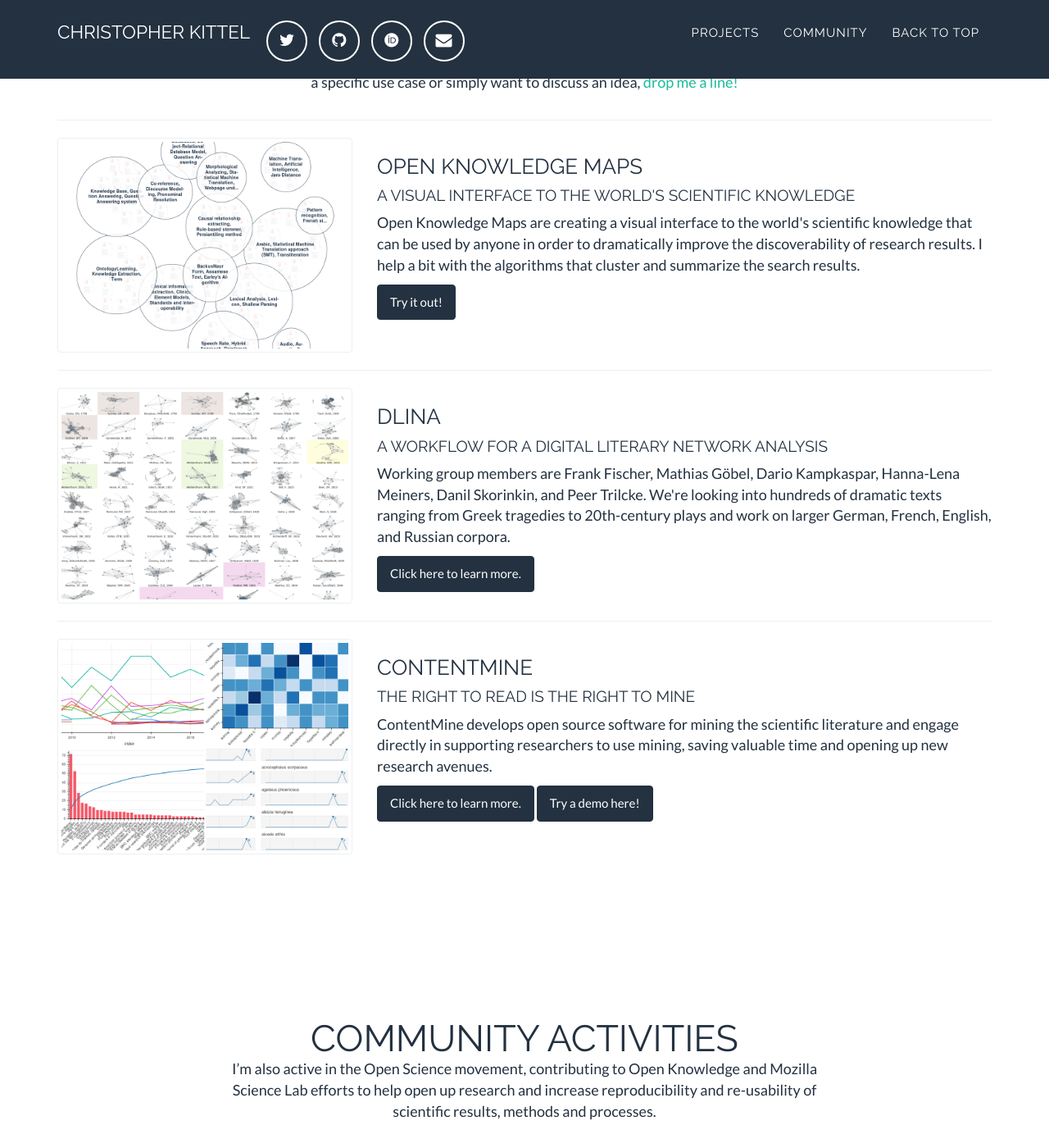
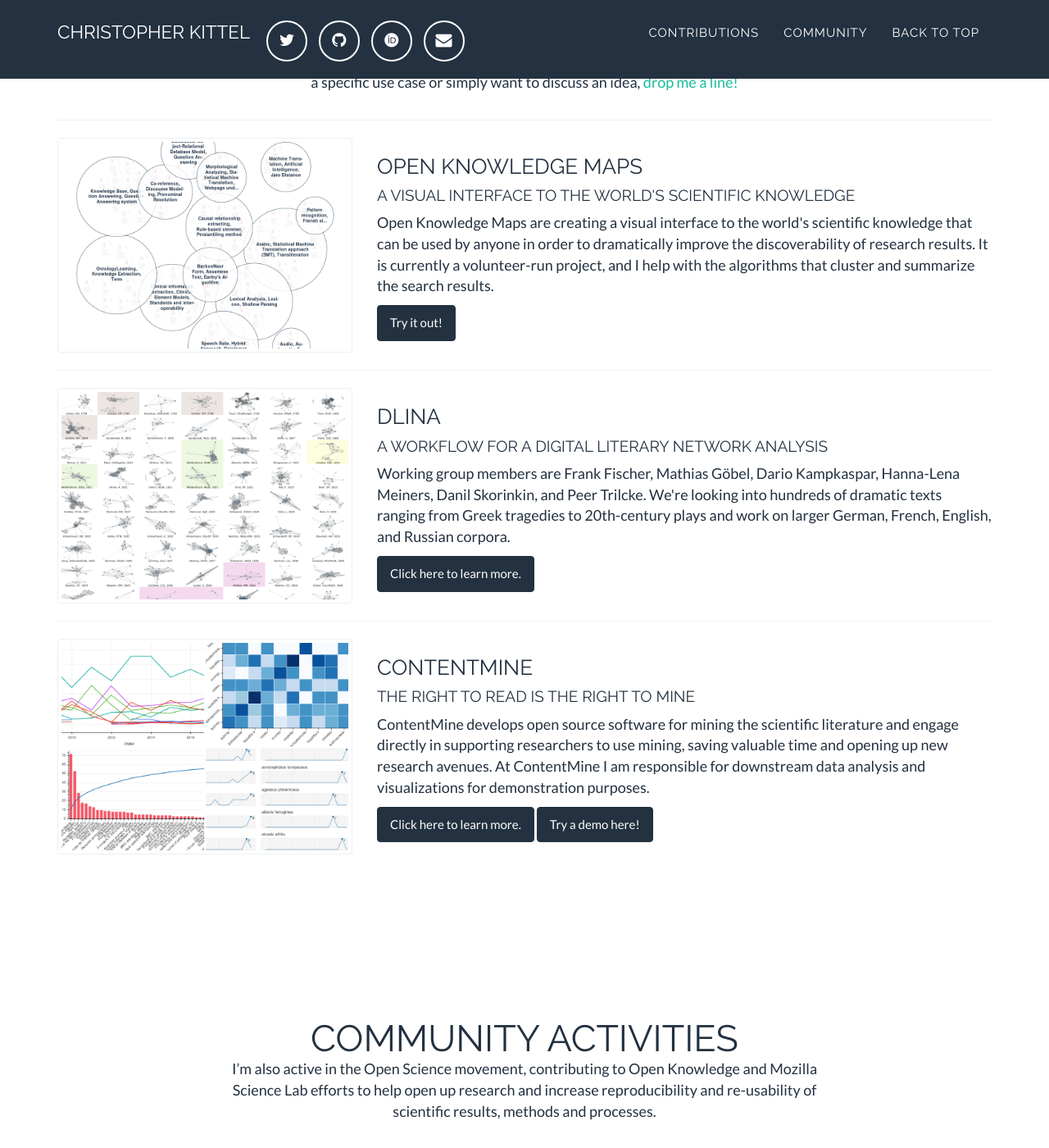
Before and after one commit to chreman/chreman.github.io, a Jekyll site: the page built from index.html, in a window 1280 px wide and 1400 px high, scrolled down 526 px. Shown: the whole window at 82% size. Built offline with Jekyll 4.4.1, drawn with Linux system fonts in a browser that asks for light colours; some web fonts are replaced.

Commit message:
minor changes in wording

```diff
--- a/_includes/projects_grid.html
+++ b/_includes/contributions_grid.html
@@ -1,7 +1,7 @@
 
     <!-- Projects Grid Section -->
     <!-- modified by christopher kittel -->
-    <section id="projects">
+    <section id="contributions">
         <div class="container">
             <div class="row">
                 <div class="col-lg-12 text-center">
@@ -23,7 +23,7 @@
                     <h3>Open Knowledge Maps</h3>
                     <h4>A visual interface to the world's scientific knowledge</h4>
                     <p>Open Knowledge Maps are creating a visual interface to the world's scientific knowledge that can be used by anyone in order to dramatically improve the discoverability of research results.
-                    I help a bit with the algorithms that cluster and summarize the search results.</p>
+                      It is currently a volunteer-run project, and I help with the algorithms that cluster and summarize the search results.</p>
                     <a class="btn btn-primary" target="_blank" href="http://openknowledgemaps.org/index.php">Try it out!</a>
                 </div>
             </div>
@@ -53,7 +53,8 @@
                 <div class="col-md-8">
                     <h3>ContentMine</h3>
                     <h4>The Right To Read Is The Right To Mine</h4>
-                    <p>ContentMine develops open source software for mining the scientific literature and engage directly in supporting researchers to use mining, saving valuable time and opening up new research avenues.</p>
+                    <p>ContentMine develops open source software for mining the scientific literature and engage directly in supporting researchers to use mining, saving valuable time and opening up new research avenues.
+                    At ContentMine I am responsible for downstream data analysis and visualizations for demonstration purposes.</p>
                     <a class="btn btn-primary" target="_blank" href="http://contentmine.co/">Click here to learn more.</a> <a class="btn btn-primary" target="_blank" href="http://contentmine-demo.herokuapp.com/index">Try a demo here!</a>
                 </div>
             </div>
--- a/_includes/nav.html
+++ b/_includes/nav.html
@@ -19,7 +19,7 @@
                         <a href="#about">About me</a>
                     </li> -->
                     <li class="page-scroll">
-                        <a href="#projects">Projects</a>
+                        <a href="#contributions">Contributions</a>
                     </li>
                     <li class="page-scroll">
                         <a href="#community">Community</a>
--- a/_layouts/default.html
+++ b/_layouts/default.html
@@ -5,7 +5,7 @@
     <body id="page-top" class="index">
     {% include nav.html %}
     {% include header.html %}
-    {% include projects_grid.html %}
+    {% include contributions_grid.html %}
     {% include community_grid.html %}
 
     {% include footer.html %}
```
